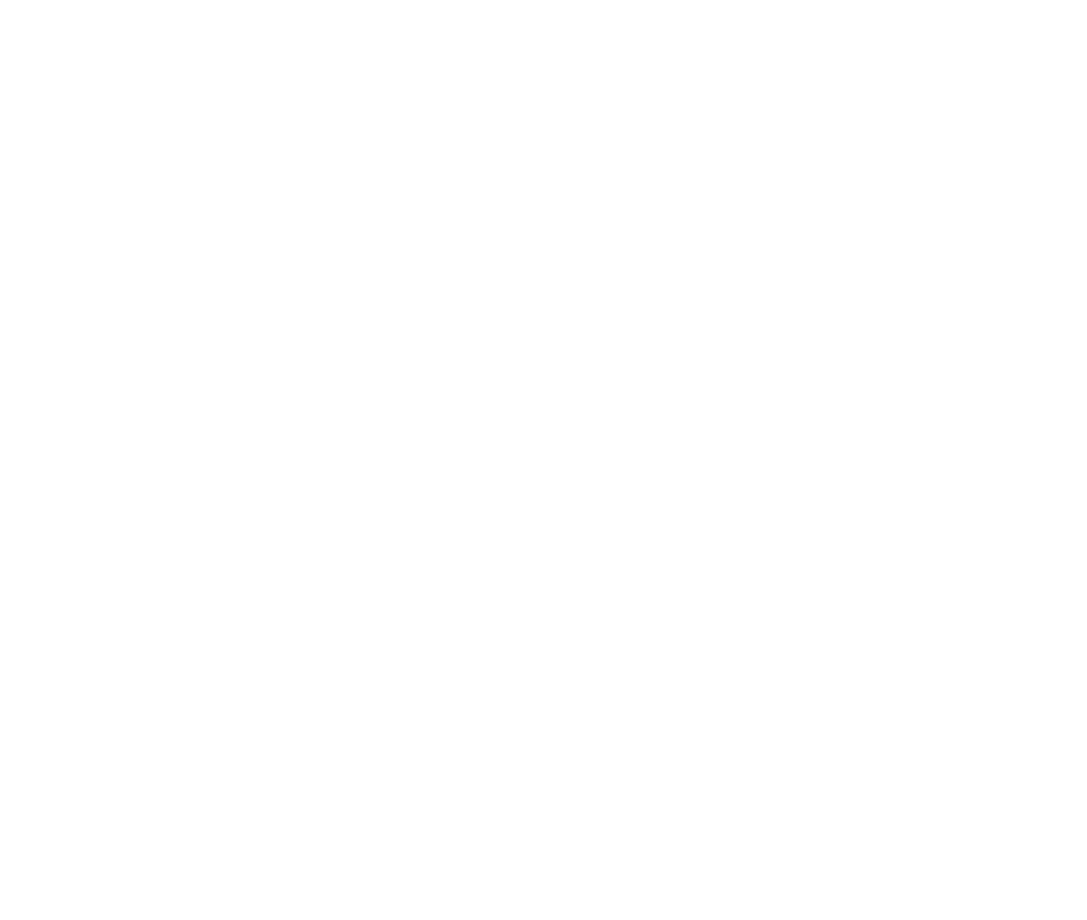
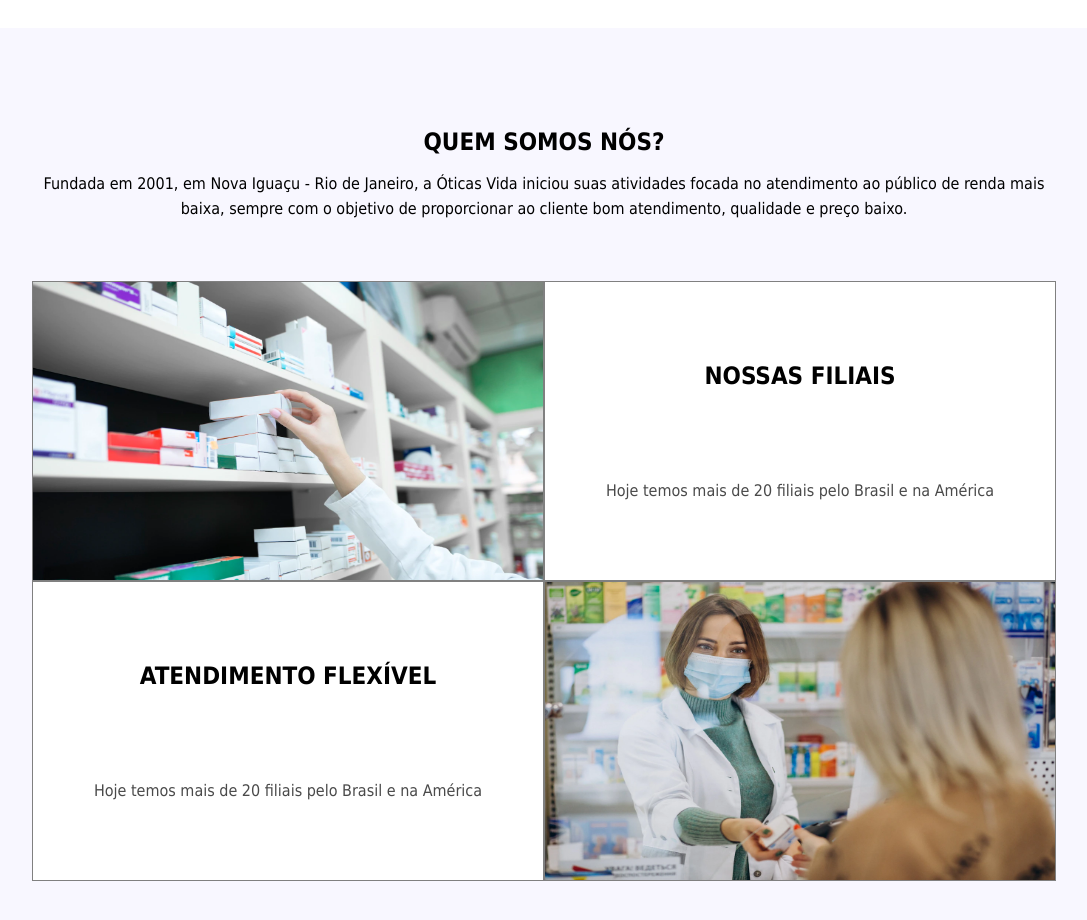
Before and after one commit to limagustavo2200/Project_Otica, a Next.js app in the folder my-app/: page / in a window 1280 px wide. Shown: the part 1660-2580 px from the top of the page, without its empty margins (96-1183 px from the left). Before the commit the page ends 1696 px from the top, so only its background shows below. Built offline with nearby package versions, Linux system fonts and the light colour scheme.

Commit message:
feat: create section About

```diff
--- a/my-app/src/components/Conteudo/index.jsx
+++ b/my-app/src/components/Conteudo/index.jsx
@@ -1,5 +1,6 @@
 import SectionCapa from "../SectionCapa";
 import SectionProdutos from "../SectionProdutos";
+import SectionAbout from "../SectionAbout";
 
 
 export default function Conteudo() {
@@ -7,6 +8,8 @@
         <main>
             <SectionCapa/>
             <SectionProdutos/>
+            <SectionAbout/>
+
         </main>
     )
 }
--- a/my-app/src/components/Header/index.jsx
+++ b/my-app/src/components/Header/index.jsx
@@ -16,7 +16,7 @@
                 />
                 <div className={estilos.navbar}>
                     <Link href='#produtos'>PRODUTOS</Link>
-                    <Link href=''>SOBRE</Link>
+                    <Link href='#about'>SOBRE</Link>
                     <Link href=''>CONTATO</Link>
                 </div>
             </div>
--- a/my-app/src/components/SectionAbout/SectionAbout.module.css
+++ b/my-app/src/components/SectionAbout/SectionAbout.module.css
@@ -0,0 +1,72 @@
+.main {
+    background-color: #f8f7ff;
+    width: 100%;
+    display: flex;
+    flex-direction: column;
+    justify-content: center;
+    align-items: center;
+    padding: 100px 20px;
+
+}
+
+.container  {
+    max-width: 1024px;
+    text-align: center;
+}
+
+.container_titulo {
+    display: flex;
+    flex-direction: column;
+    align-items: center;
+    justify-content: center;
+    gap: 15px;
+    margin-bottom: 60px;
+}
+
+.container_titulo h1 {
+    text-transform: uppercase;
+    color: #000000;
+}
+
+.container_titulo p {
+    line-height: 25px;
+}
+
+/* estilização do box de imagem com conteudo */
+
+.container_content {
+    display: flex;
+    justify-content: center;
+    align-items: center;
+    flex-wrap: wrap;
+}
+
+.card {
+    width: 50%;
+    height: 300px;
+    border: solid 1px gray;
+    display: flex;
+    flex-direction: column;
+    justify-content: space-evenly;
+    align-items: center;
+    gap: 30px;
+}
+
+.card h2 {
+    color: #000000;
+    text-transform: uppercase;
+}
+
+.card p {
+    color: #4a4a4a;
+}
+
+.box_text {
+    padding: 20px;
+    background-color: #fff;
+}
+
+.card_img {
+    width: 100%;
+    height: 100%;
+}
--- a/my-app/src/components/SectionAbout/index.jsx
+++ b/my-app/src/components/SectionAbout/index.jsx
@@ -1,10 +1,48 @@
-import estilos from './SectionAbout.module.css'
-
+import Image from 'next/image';
+import estilos from './SectionAbout.module.css';
 
 export default function SectionAbout() {
-    return(
-        <section>
-
+    return (
+        <section className={estilos.main}>
+            <div id='about' className={estilos.container}>
+                <div className={estilos.container_titulo}>
+                    <h1>quem somos nós?</h1>
+                    <p>
+                        Fundada em 2001, em Nova Iguaçu - Rio de Janeiro, a Óticas Vida
+                        iniciou suas atividades focada no atendimento ao público de renda mais
+                        baixa, sempre com o objetivo de proporcionar ao cliente bom atendimento,
+                        qualidade e preço baixo.
+                    </p>
+                </div>
+                <div className={estilos.container_content}>
+                    <div className={`${estilos.box_img} ${estilos.card}`}>
+                        <Image className={estilos.card_img}
+                            src="/loja.png" // Altere para o caminho da sua imagem
+                            width={400} // Ajuste o tamanho conforme necessário
+                            height={300} // Ajuste o tamanho conforme necessário
+                        />
+                    </div>
+                    <div className={`${estilos.box_text} ${estilos.card}`}>
+                        <h2>nossas filiais</h2>
+                        <p>
+                            Hoje temos mais de 20 filiais pelo Brasil e na América
+                        </p>
+                    </div>
+                    <div className={`${estilos.box_text} ${estilos.card}`}>
+                        <h2>Atendimento flexível</h2>
+                        <p>
+                            Hoje temos mais de 20 filiais pelo Brasil e na América
+                        </p>
+                    </div>
+                    <div className={`${estilos.box_img} ${estilos.card}`}>
+                        <Image className={estilos.card_img}
+                            src="/atendimento.png" // Altere para o caminho da sua imagem
+                            width={500} // Ajuste o tamanho conforme necessário
+                            height={300} // Ajuste o tamanho conforme necessário
+                        />
+                    </div>
+                </div>
+            </div>
         </section>
-    )
+    );
 }
--- a/my-app/src/components/SectionProdutos/SectionProduto.module.css
+++ b/my-app/src/components/SectionProdutos/SectionProduto.module.css
@@ -4,11 +4,12 @@
     flex-direction: column;
     align-items: center;
     gap: 20px;
+    background-color: #fff;
+    width: 100%;
 }
 
 .container_geral {
     width: 100%;
-    background-color: #fff;
     display: flex;
     justify-content: center;
     flex-direction: column;
@@ -18,7 +19,7 @@
     max-width: 1024px;
 }
 
-.content{
+.container_titulo {
     display: flex;
     flex-direction: column;
     gap: 8px;
--- a/my-app/src/components/SectionProdutos/index.jsx
+++ b/my-app/src/components/SectionProdutos/index.jsx
@@ -6,7 +6,7 @@
     return(
         <main className={estilos.main}>
             <div id='produtos' className={estilos.container_geral}>
-                <div className={estilos.content}>
+                <div className={estilos.container_titulo}>
                     <h1>Nosso produtos</h1>
                     <p>Trabalhamos com óculos de grau, óculos de sol, lentes transition nos modelos masculino, feminino e infantil.</p>
                     <p>Todos os nossos preços são acessíveis e contam com a melhor qualidade do mercado.</p>
--- a/my-app/src/pages/index.js
+++ b/my-app/src/pages/index.js
@@ -15,7 +15,7 @@
         <meta name="viewport" content="width=device-width, initial-scale=1" />
         <link rel="icon" href="/favicon.ico" />
       </Head>
-      <main>
+      <main className={estilos.main}>
         <Header/>
         <Conteudo/>
 
```
